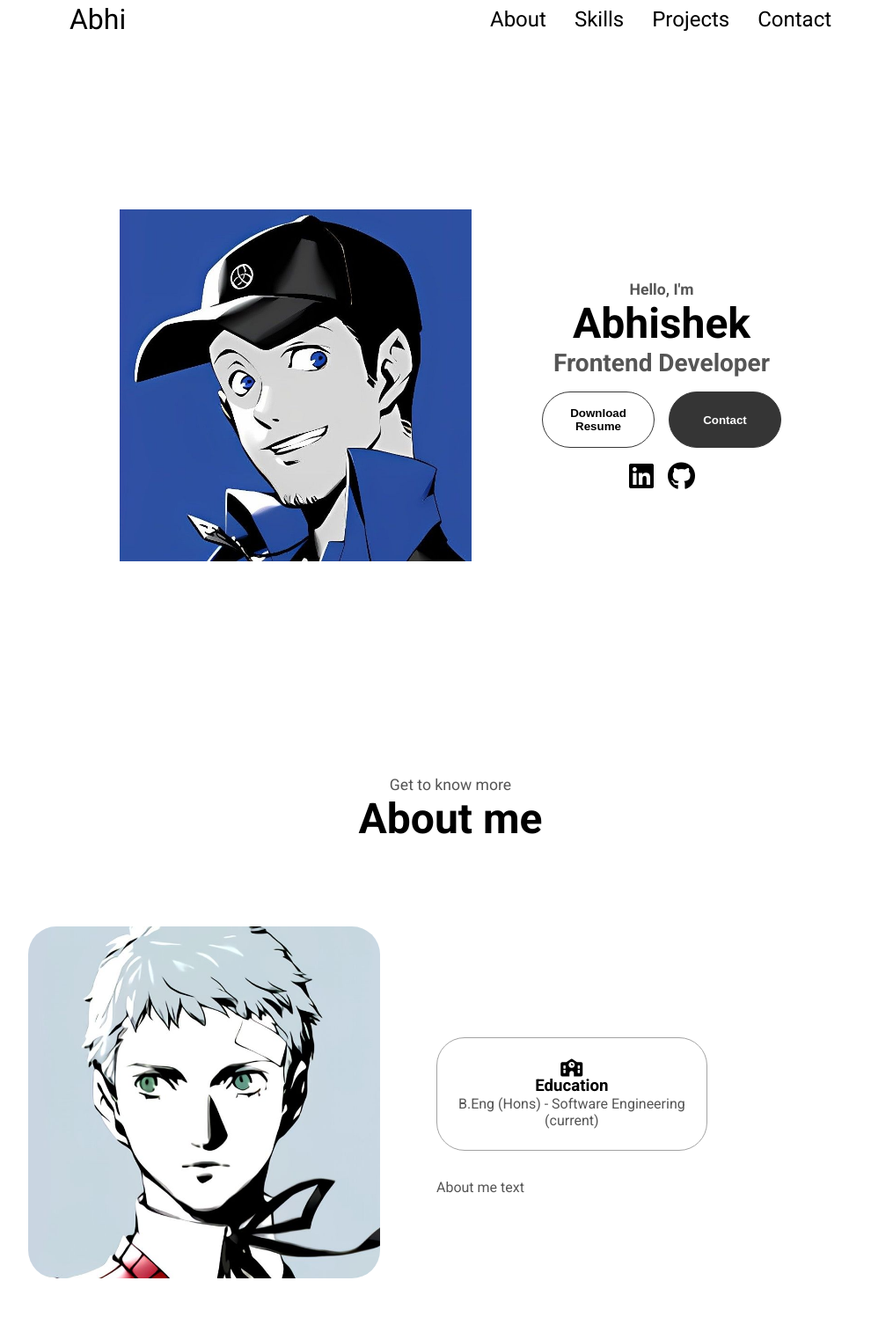
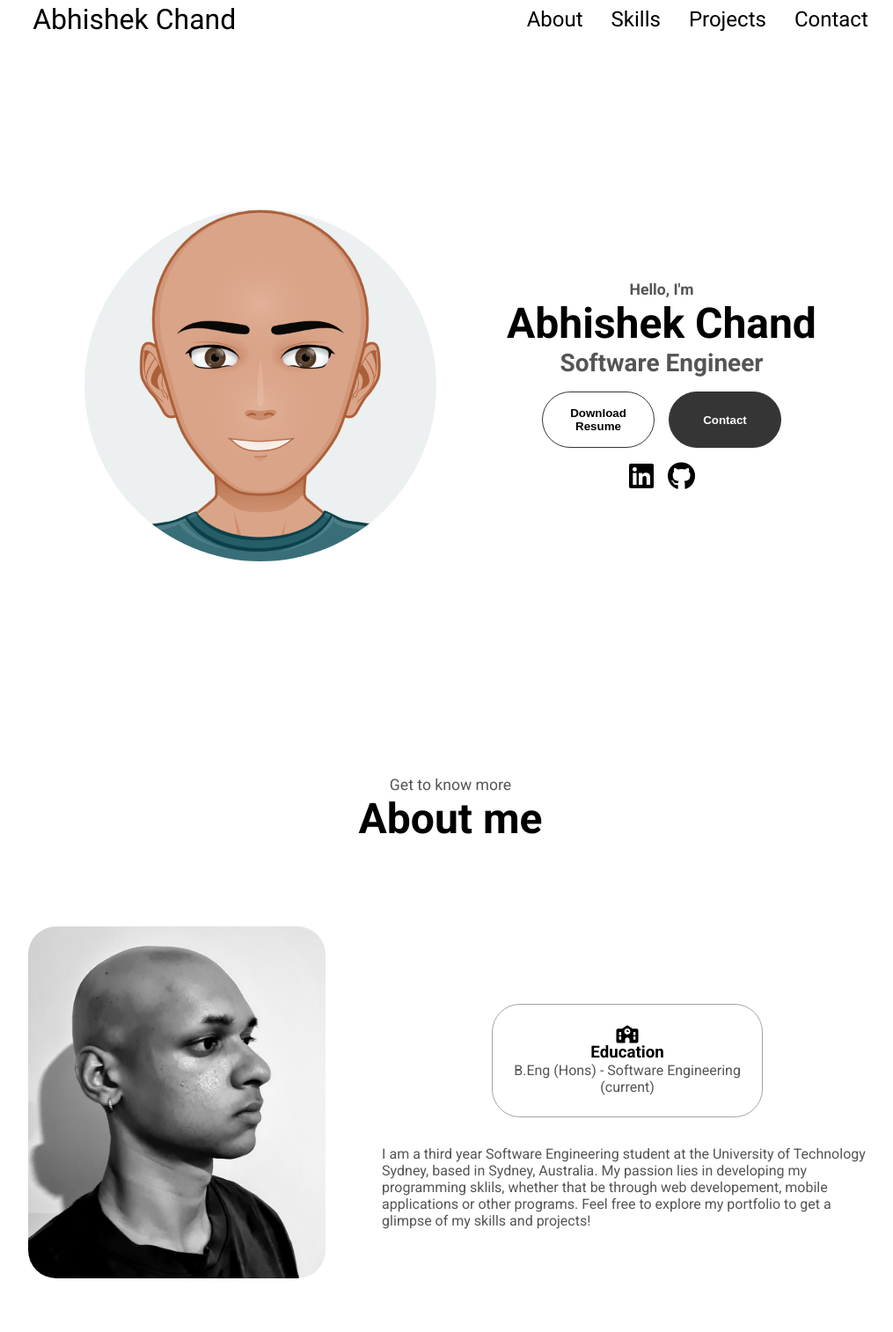
Before and after one commit to abhic117/portfolioWebsite, a plain HTML site: page index.html in a window 1280 px wide. Shown: the part 46-1560 px from the top of the page at 88% size, without its empty margins (128-1143 px from the left). Drawn offline with Linux system fonts and the light colour scheme.

Commit message:
added about me paragraph, changed proflie and about pictures, final touches

```diff
--- a/index.html
+++ b/index.html
@@ -3,14 +3,14 @@
 <head>
     <meta charset="UTF-8">
     <meta name="viewport" content="width=device-width, initial-scale=1.0">
-    <title>Website</title>
+    <title>Portfolio | Abhishek Chand</title>
     <script src="https://kit.fontawesome.com/81f6e9421e.js" crossorigin="anonymous"></script>
     <link rel="stylesheet" href="style.css">
     <link rel="stylesheet" href="mediaqueries.css">
 </head>
 <body>
     <nav id="desktop-nav">
-        <div class="logo"> Abhi</div>
+        <div class="logo"> Abhishek Chand</div>
         <div class="nav-links">
             <span><a href="#about">About</a></span>
             <span><a href="#skills">Skills</a></span>
@@ -19,7 +19,7 @@
         </div>
     </nav>
     <nav id="hamburger-nav">
-        <div class="logo"> Abhi</div>
+        <div class="logo"> Abhishek Chand</div>
         <div class="hamburger-menu">
             <div class="hamburger-icon" onclick="toggleMenu()">
                 <span></span>
@@ -36,12 +36,12 @@
     </nav>
     <section id="profile">
         <div class="section__pic-container">
-            <img src="./assets/profile-pics/profile-pic.jpg" alt="">
+            <img id="profilePic" src="./assets/profile-pics/profile-pic-cartoon.png" alt="">
         </div>
         <div class="section__text">
             <p class="section__text__p1">Hello, I'm</p>
-            <h1 class="title">Abhishek</h1>
-            <p class="section__text__p2">Frontend Developer</p>
+            <h1 class="title">Abhishek Chand</h1>
+            <p class="section__text__p2">Software Engineer</p>
             <div class="btn-container">
                 <button class="btn btn-colour-2" onclick="window.open('./assets/Resume - Abhishek Chand.pdf')">Download Resume</button>
                 <button class="btn btn-colour-1" onclick="location.href='./#contact'">Contact</button>
@@ -57,7 +57,7 @@
         <h1 class="title">About me</h1>
         <div class="section-container">
             <div class="section__pic-container">
-                <img src="./assets/profile-pics/about-pic.jpg" alt="Profile pic" class="about-pic">
+                <img src="./assets/profile-pics/about-pic-real.jpg" alt="Profile pic" class="about-pic">
             </div>
             <div class="about-details-container">
                 <div class="about-containers">
@@ -77,7 +77,9 @@
                 </div>
                 <div class="text-container">
                     <p>
-                        About me text
+                        I am a third year Software Engineering student at the University of Technology Sydney, based in Sydney, Australia.
+                        My passion lies in developing my programming sklils, whether that be through web developement, mobile applications or other programs.
+                        Feel free to explore my portfolio to get a glimpse of my skills and projects!
                     </p>
                 </div>
             </div>
@@ -133,11 +135,11 @@
         <div class="contact-info-upper-container">
             <div class="contact-info-container">
                 <i class="fa-solid fa-envelope fa-2x"></i>
-                <p><a href="mailto:examplemail@gmail.com">Example@gmail.com</a></p>
+                <p><a href="mailto:AbhishekC117@hotmail.com">AbhishekC117@hotmail.com</a></p>
             </div>
             <div class="contact-info-container">
                 <i class="fa-brands fa-linkedin fa-2x"></i>
-                <p><a href="#">LinkedIn</a></p>
+                <p><a href="https://www.linkedin.com/in/abhishek-chand-1b6125279/">LinkedIn</a></p>
             </div>
         </div>
     </section>
--- a/style.css
+++ b/style.css
@@ -151,6 +151,9 @@ section {
     justify-content: center;
     gap: 5rem;
     height: 80vh;
+}
+#profilePic {
+    border-radius: 100rem;
 }
 
 .section__pic-container {
```
Also changed, not shown: assets/profile-pics/about-pic-real.jpg (added), assets/profile-pics/profile-pic-cartoon.png (added).
